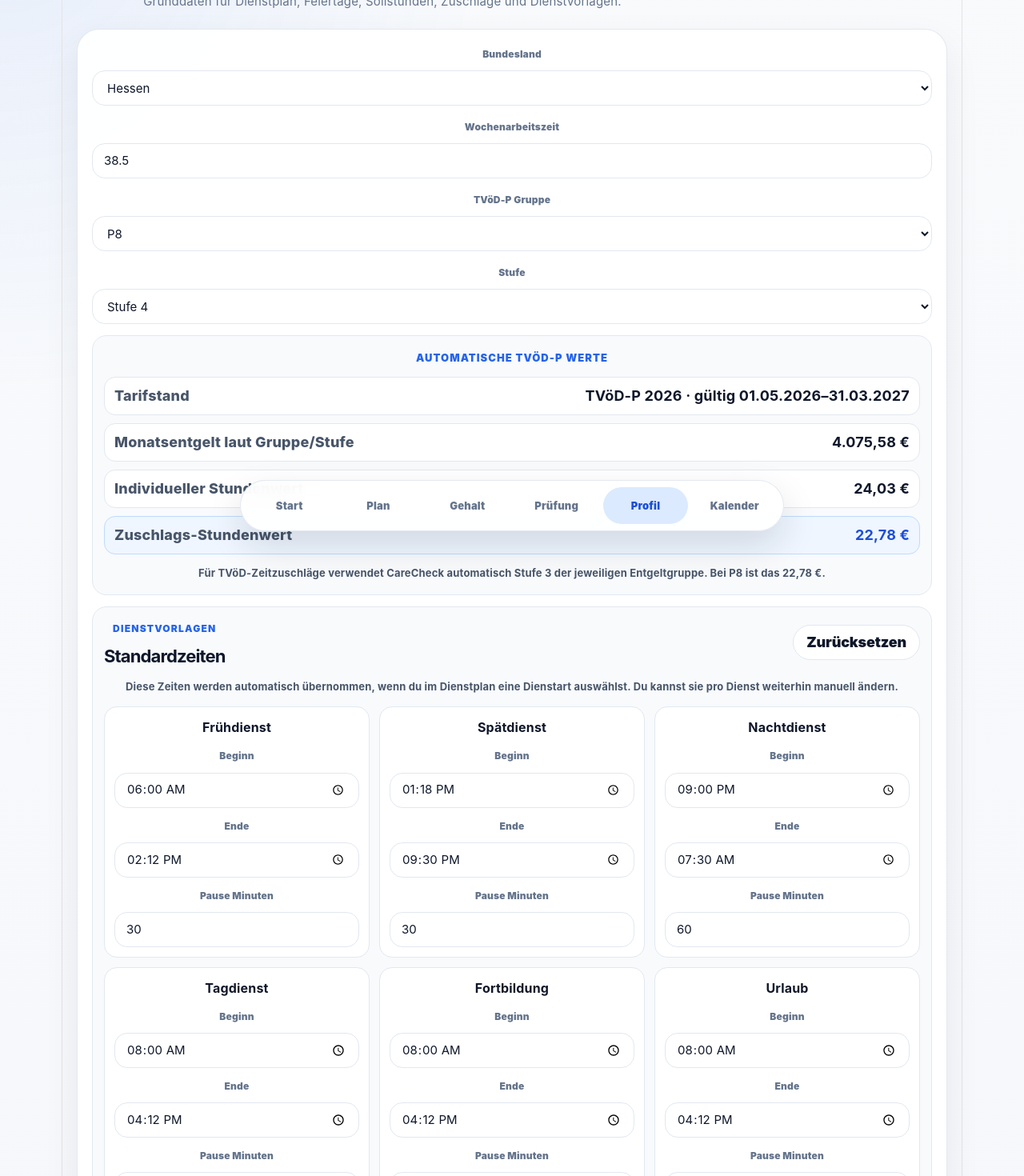
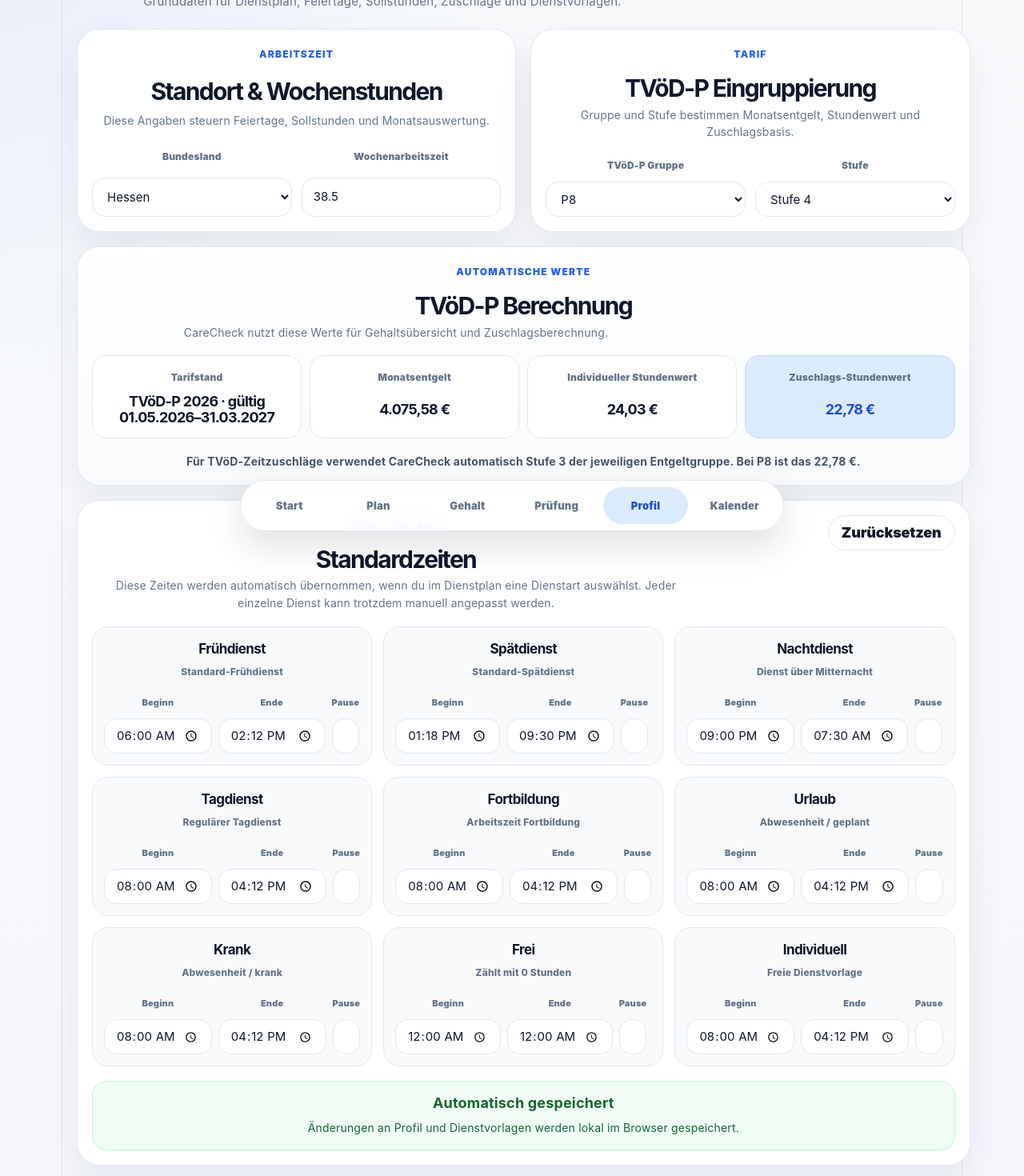
Before and after one commit to vladularu/carecheck-web, a React (Vite) app: page /profil in a window 1280 px wide. Shown: the part 120-1590 px from the top of the page at 80% size. Built offline with nearby package versions, Linux system fonts and the light colour scheme.

Commit message:
v1.1.4 Profil und Formulare optisch aufraeumen

```diff
--- a/src/App.css
+++ b/src/App.css
@@ -2423,3 +2423,208 @@
     border-radius: 16px;
   }
 }
+
+/* =========================================================
+   v1.1.4 Profil und Formulare optisch aufräumen
+   Einstellungsgruppen statt Formularwüste
+   ========================================================= */
+
+.profile-page {
+  gap: 18px;
+}
+
+.profile-grid {
+  display: grid;
+  grid-template-columns: repeat(2, 1fr);
+  gap: 18px;
+}
+
+.profile-section-card {
+  display: grid;
+  gap: 18px;
+}
+
+.profile-section-header {
+  display: grid;
+  gap: 6px;
+}
+
+.profile-section-header strong {
+  color: var(--cc-text);
+  font-size: clamp(22px, 3vw, 30px);
+  line-height: 1.05;
+  letter-spacing: -0.055em;
+}
+
+.profile-section-header p {
+  max-width: 760px;
+  margin: 0;
+  color: var(--cc-text-muted);
+  font-size: 14px;
+  line-height: 1.55;
+}
+
+.profile-form-grid {
+  display: grid;
+  grid-template-columns: repeat(2, 1fr);
+  gap: 12px;
+}
+
+.tariff-summary-card {
+  background:
+    linear-gradient(180deg, rgba(255, 255, 255, 0.96), rgba(248, 250, 252, 0.96));
+}
+
+.tariff-summary-grid {
+  display: grid;
+  grid-template-columns: repeat(4, 1fr);
+  gap: 10px;
+}
+
+.tariff-summary-grid div {
+  display: grid;
+  gap: 6px;
+  padding: 14px;
+  border-radius: 18px;
+  background: #ffffff;
+  border: 1px solid var(--cc-border);
+}
+
+.tariff-summary-grid div.highlight {
+  background: var(--cc-primary-soft);
+  border-color: #bfdbfe;
+}
+
+.tariff-summary-grid span {
+  color: var(--cc-text-muted);
+  font-size: 12px;
+  font-weight: 900;
+}
+
+.tariff-summary-grid strong {
+  color: var(--cc-text);
+  font-size: 18px;
+  line-height: 1.15;
+  letter-spacing: -0.04em;
+}
+
+.tariff-summary-grid .highlight strong {
+  color: var(--cc-primary-dark);
+}
+
+.profile-helper {
+  margin: 0;
+  color: var(--cc-text-muted);
+  font-size: 14px;
+  line-height: 1.55;
+}
+
+.template-settings-header {
+  display: flex;
+  justify-content: space-between;
+  align-items: flex-start;
+  gap: 18px;
+}
+
+.template-grid {
+  display: grid;
+  grid-template-columns: repeat(3, 1fr);
+  gap: 14px;
+}
+
+.template-card {
+  display: grid;
+  gap: 12px;
+  padding: 14px;
+  border-radius: 20px;
+  background: var(--cc-surface-soft);
+  border: 1px solid var(--cc-border);
+}
+
+.template-card-header {
+  display: grid;
+  gap: 3px;
+}
+
+.template-card-header strong {
+  color: var(--cc-text);
+  font-size: 17px;
+  letter-spacing: -0.035em;
+}
+
+.template-card-header span {
+  color: var(--cc-text-muted);
+  font-size: 12px;
+  font-weight: 800;
+}
+
+.template-card-fields {
+  display: grid;
+  grid-template-columns: 1fr 1fr 0.8fr;
+  gap: 8px;
+}
+
+.template-card-fields .field span {
+  font-size: 11px;
+}
+
+.profile-save-note {
+  display: grid;
+  gap: 4px;
+  padding: 14px;
+  border-radius: 18px;
+  background: #f0fdf4;
+  border: 1px solid #bbf7d0;
+}
+
+.profile-save-note strong {
+  color: #166534;
+}
+
+.profile-save-note p {
+  margin: 0;
+  color: #166534;
+  font-size: 14px;
+}
+
+@media (max-width: 980px) {
+  .profile-grid,
+  .tariff-summary-grid,
+  .template-grid {
+    grid-template-columns: 1fr;
+  }
+
+  .profile-form-grid {
+    grid-template-columns: 1fr;
+  }
+
+  .template-card-fields {
+    grid-template-columns: 1fr 1fr 1fr;
+  }
+}
+
+@media (max-width: 760px) {
+  .profile-section-card {
+    gap: 14px;
+  }
+
+  .profile-section-header strong {
+    font-size: 24px;
+  }
+
+  .template-settings-header {
+    flex-direction: column;
+  }
+
+  .template-settings-header .ui-button {
+    width: 100%;
+  }
+
+  .template-card-fields {
+    grid-template-columns: 1fr;
+  }
+
+  .tariff-summary-grid div {
+    padding: 12px;
+  }
+}
--- a/src/pages/Profile.tsx
+++ b/src/pages/Profile.tsx
@@ -50,16 +50,16 @@
 
 const payLevels: PayLevel[] = [1, 2, 3, 4, 5, 6];
 
-const templateLabels: { type: ShiftType; label: string }[] = [
-  { type: "EARLY", label: "Frühdienst" },
-  { type: "LATE", label: "Spätdienst" },
-  { type: "NIGHT", label: "Nachtdienst" },
-  { type: "DAY", label: "Tagdienst" },
-  { type: "TRAINING", label: "Fortbildung" },
-  { type: "VACATION", label: "Urlaub" },
-  { type: "SICK", label: "Krank" },
-  { type: "FREE", label: "Frei" },
-  { type: "CUSTOM", label: "Individuell" },
+const templateLabels: { type: ShiftType; label: string; helper: string }[] = [
+  { type: "EARLY", label: "Frühdienst", helper: "Standard-Frühdienst" },
+  { type: "LATE", label: "Spätdienst", helper: "Standard-Spätdienst" },
+  { type: "NIGHT", label: "Nachtdienst", helper: "Dienst über Mitternacht" },
+  { type: "DAY", label: "Tagdienst", helper: "Regulärer Tagdienst" },
+  { type: "TRAINING", label: "Fortbildung", helper: "Arbeitszeit Fortbildung" },
+  { type: "VACATION", label: "Urlaub", helper: "Abwesenheit / geplant" },
+  { type: "SICK", label: "Krank", helper: "Abwesenheit / krank" },
+  { type: "FREE", label: "Frei", helper: "Zählt mit 0 Stunden" },
+  { type: "CUSTOM", label: "Individuell", helper: "Freie Dienstvorlage" },
 ];
 
 function formatEuro(value: number | null): string {
@@ -108,15 +108,24 @@
   }
 
   return (
-    <section className="page">
+    <section className="page profile-page">
       <PageHeader
         eyebrow="Einstellungen"
         title="Profil"
         description="Grunddaten für Dienstplan, Feiertage, Sollstunden, Zuschläge und Dienstvorlagen."
       />
 
-      <Card>
-        <div className="form-grid">
+      <div className="profile-grid">
+        <Card className="profile-section-card">
+          <div className="profile-section-header">
+            <span className="card-label">Arbeitszeit</span>
+            <strong>Standort & Wochenstunden</strong>
+            <p>
+              Diese Angaben steuern Feiertage, Sollstunden und Monatsauswertung.
+            </p>
+          </div>
+
+          <div className="profile-form-grid">
             <label className="field">
               <span>Bundesland</span>
               <select
@@ -151,7 +160,20 @@
                 }
               />
             </label>
+          </div>
+        </Card>
 
+        <Card className="profile-section-card">
+          <div className="profile-section-header">
+            <span className="card-label">Tarif</span>
+            <strong>TVöD-P Eingruppierung</strong>
+            <p>
+              Gruppe und Stufe bestimmen Monatsentgelt, Stundenwert und
+              Zuschlagsbasis.
+            </p>
+          </div>
+
+          <div className="profile-form-grid">
             <label className="field">
               <span>TVöD-P Gruppe</span>
               <select
@@ -189,28 +211,40 @@
                 ))}
               </select>
             </label>
+          </div>
+        </Card>
+      </div>
 
-          <div className="tariff-box">
-            <span>Automatische TVöD-P Werte</span>
+      <Card className="profile-section-card tariff-summary-card">
+        <div className="profile-section-header">
+          <span className="card-label">Automatische Werte</span>
+          <strong>TVöD-P Berechnung</strong>
+          <p>
+            CareCheck nutzt diese Werte für Gehaltsübersicht und
+            Zuschlagsberechnung.
+          </p>
+        </div>
 
-            <div className="tariff-row">
-              <p>Tarifstand</p>
+        <div className="tariff-summary-grid">
+          <div>
+            <span>Tarifstand</span>
             <strong>{getTvoedPTariffLabel()}</strong>
           </div>
 
-            <div className="tariff-row">
-              <p>Monatsentgelt laut Gruppe/Stufe</p>
+          <div>
+            <span>Monatsentgelt</span>
             <strong>{formatEuro(monthlySalary)}</strong>
           </div>
 
-            <div className="tariff-row">
-              <p>Individueller Stundenwert</p>
+          <div>
+            <span>Individueller Stundenwert</span>
             <strong>{formatEuro(individualHourlyRate)}</strong>
           </div>
 
-            <div className="tariff-row highlight">
-              <p>Zuschlags-Stundenwert</p>
+          <div className="highlight">
+            <span>Zuschlags-Stundenwert</span>
             <strong>{formatEuro(premiumHourlyRate)}</strong>
+          </div>
         </div>
 
         <p className="profile-helper">
@@ -218,38 +252,37 @@
           jeweiligen Entgeltgruppe. Bei {profile.payGroup} ist das{" "}
           {formatEuro(premiumHourlyRate)}.
         </p>
+      </Card>
+
+      <Card className="profile-section-card">
+        <div className="template-settings-header">
+          <div className="profile-section-header">
+            <span className="card-label">Dienstvorlagen</span>
+            <strong>Standardzeiten</strong>
+            <p>
+              Diese Zeiten werden automatisch übernommen, wenn du im Dienstplan
+              eine Dienstart auswählst. Jeder einzelne Dienst kann trotzdem
+              manuell angepasst werden.
+            </p>
           </div>
 
-          <div className="template-settings">
-            <div className="template-settings-header">
-              <div>
-                <span className="card-label">Dienstvorlagen</span>
-                <strong>Standardzeiten</strong>
-              </div>
-
-              <Button
-                type="button"
-                variant="secondary"
-                onClick={resetShiftTemplates}
-              >
+          <Button type="button" variant="secondary" onClick={resetShiftTemplates}>
             Zurücksetzen
           </Button>
         </div>
-
-            <p className="profile-helper">
-              Diese Zeiten werden automatisch übernommen, wenn du im Dienstplan
-              eine Dienstart auswählst. Du kannst sie pro Dienst weiterhin
-              manuell ändern.
-            </p>
 
         <div className="template-grid">
           {templateLabels.map((item) => {
             const template = shiftTemplates[item.type];
 
             return (
-                  <div className="template-card" key={item.type}>
+              <article className="template-card" key={item.type}>
+                <div className="template-card-header">
                   <strong>{item.label}</strong>
+                  <span>{item.helper}</span>
+                </div>
 
+                <div className="template-card-fields">
                   <label className="field">
                     <span>Beginn</span>
                     <input
@@ -281,7 +314,7 @@
                   </label>
 
                   <label className="field">
-                      <span>Pause Minuten</span>
+                    <span>Pause</span>
                     <input
                       type="number"
                       min="0"
@@ -296,14 +329,17 @@
                     />
                   </label>
                 </div>
+              </article>
             );
           })}
         </div>
-          </div>
 
-          <Button type="button" variant="secondary">
-            Profil wird automatisch gespeichert
-          </Button>
+        <div className="profile-save-note">
+          <strong>Automatisch gespeichert</strong>
+          <p>
+            Änderungen an Profil und Dienstvorlagen werden lokal im Browser
+            gespeichert.
+          </p>
         </div>
       </Card>
     </section>
```
Lines whose indentation alone changed are shown as unchanged.
